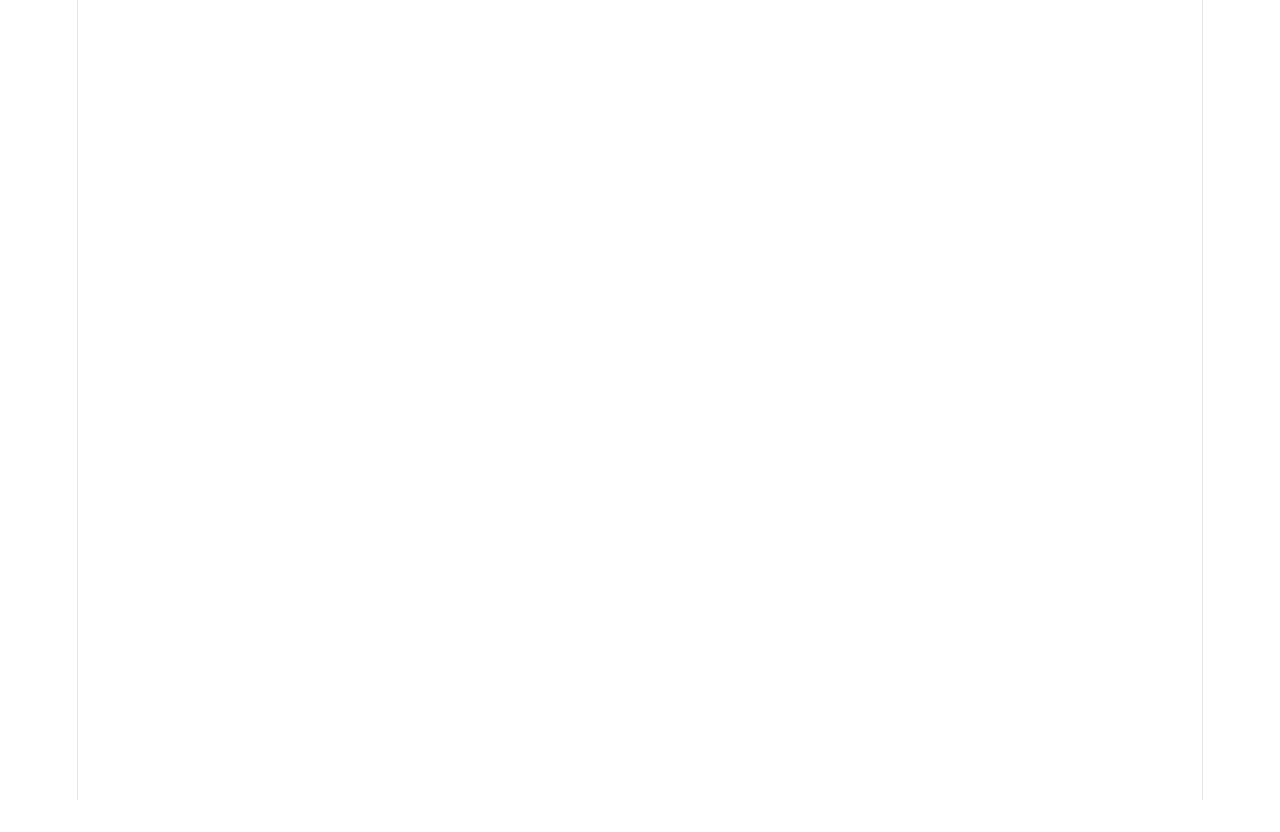
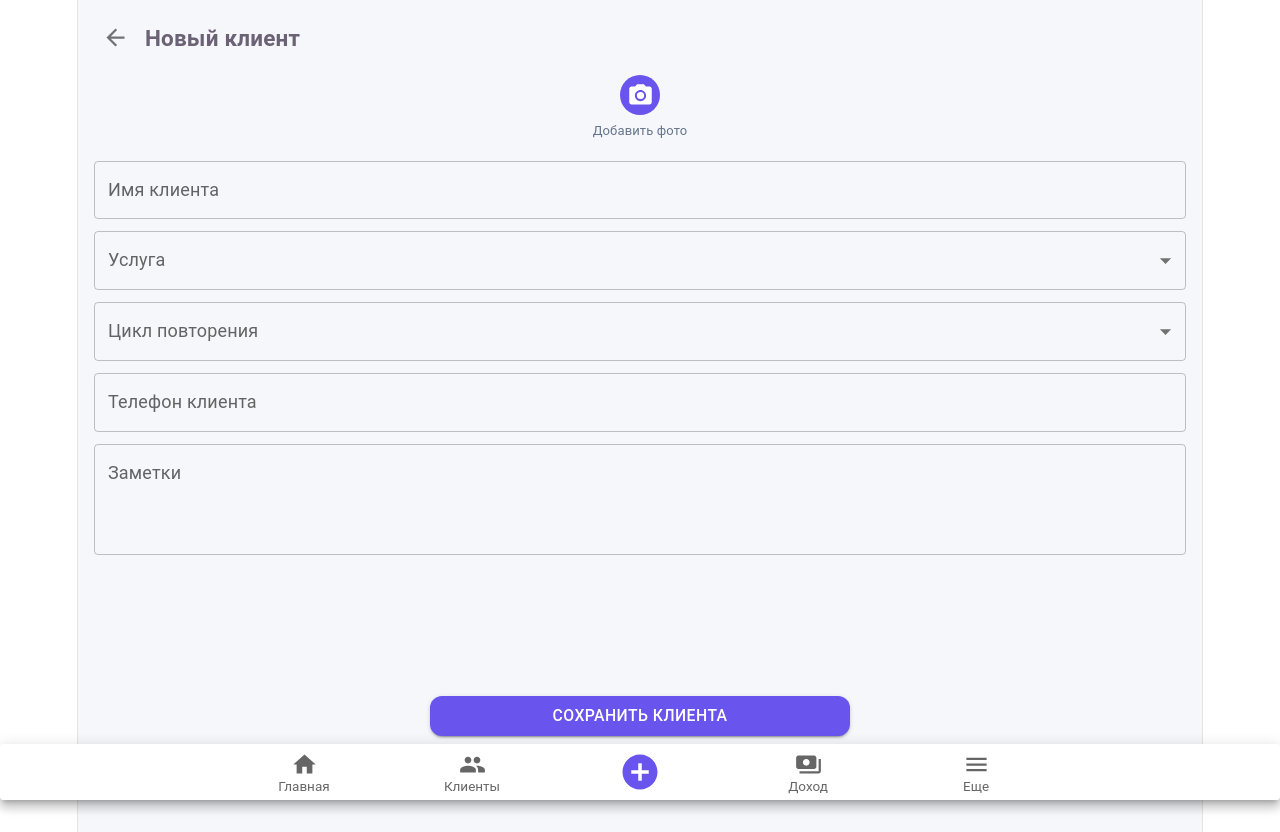
Before and after one commit to Korrusx/telegram-mini-app, a React (Vite) app: page /clients/add in a window 1280 px wide. Before the commit this address had no page. Before the commit the page ends 800 px from the top, so only its background shows below. Built offline with nearby package versions, Linux system fonts and the light colour scheme.

Commit message:
feat: add Clients

```diff
--- a/src/app/providers/router/AppRouter.tsx
+++ b/src/app/providers/router/AppRouter.tsx
@@ -2,9 +2,12 @@ import { BrowserRouter, Routes, Route } from "react-router-dom";
 
 import { MainLayout } from "../../layouts/MainLayout.tsx";
 
-import { ReturnEnginePage } from "@pages/ReturnEngine/ReturnEnginePage.tsx";
-import { MorePage } from "@pages/More/MorePage.tsx";
-import { ClientsPage } from "@pages/ClientsPage/ClientsPage.tsx";
+import {
+  AddClientPage,
+  ClientsPage,
+  ReturnEnginePage,
+  MorePage,
+} from "@pages/index.ts";
 
 // import { IncomePage } from "../../../pages/Income/ui/IncomePage";
 
@@ -16,6 +19,7 @@ export const AppRouter = () => {
           <Route path="/" element={<ReturnEnginePage />} />
 
           <Route path="/clients" element={<ClientsPage />} />
+          <Route path="/clients/add" element={<AddClientPage />} />
 
           {/*<Route path="/income" element={<IncomePage />} />*/}
 
--- /dev/null
+++ b/src/pages/AddClientPage/AddClientPage.styled.ts
@@ -0,0 +1,55 @@
+import styled from "styled-components";
+import { Box, Button, Avatar } from "@mui/material";
+
+export const Page = styled(Box)`
+  padding: 16px;
+  min-height: 100vh;
+  background: #f6f7fb;
+  display: flex;
+  flex-direction: column;
+`;
+
+export const Header = styled(Box)`
+  display: flex;
+  align-items: center;
+  gap: 8px;
+  margin-bottom: 16px;
+`;
+
+export const AvatarBox = styled(Box)`
+  display: flex;
+  flex-direction: column;
+  align-items: center;
+  gap: 6px;
+  margin-bottom: 20px;
+`;
+
+export const AvatarCircle = styled(Avatar)`
+  width: 72px;
+  height: 72px;
+  background: #6954ee !important;
+`;
+
+export const Form = styled(Box)`
+  display: flex;
+  flex-direction: column;
+  gap: 12px;
+  flex: 1;
+`;
+
+export const SaveButton = styled(Button)`
+  position: fixed;
+  bottom: 80px;
+  left: 50%;
+  transform: translateX(-50%);
+
+  width: calc(100% - 32px);
+  max-width: 420px;
+
+  background: #6954ee !important;
+  color: white !important;
+
+  font-weight: 600;
+  border-radius: 12px !important;
+  text-transform: none;
+`;
--- /dev/null
+++ b/src/pages/AddClientPage/AddClientPage.tsx
@@ -0,0 +1,140 @@
+import { useState } from "react";
+import { Typography, TextField, MenuItem, IconButton } from "@mui/material";
+import ArrowBackIcon from "@mui/icons-material/ArrowBack";
+import PhotoCameraIcon from "@mui/icons-material/PhotoCamera";
+import { useNavigate } from "react-router-dom";
+
+import {
+  Page,
+  Header,
+  AvatarBox,
+  AvatarCircle,
+  Form,
+  SaveButton,
+} from "./AddClientPage.styled";
+import { getTelegramUser } from "@app/providers/Telegram/telegram";
+import { supabase } from "@app/providers/Supabase/supabase.ts";
+
+const services = ["Маникюр", "Брови", "Массаж", "Стрижка", "Ресницы"];
+const cycles = ["Разово", "Каждые 2 недели", "Каждый месяц", "Раз в 2 месяца"];
+
+export const AddClientPage = () => {
+  const navigate = useNavigate();
+
+  const [form, setForm] = useState({
+    name: "",
+    service: "",
+    cycle: "",
+    phone: "",
+    notes: "",
+  });
+
+  const handleChange = (key: string, value: string) => {
+    setForm((prev) => ({ ...prev, [key]: value }));
+  };
+
+  const handleSave = async () => {
+    try {
+      const tgUser = getTelegramUser();
+
+      const { error } = await supabase.from("clients").insert([
+        {
+          user_id: tgUser?.id, // привязка к юзеру Telegram
+          name: form.name,
+          service: form.service,
+          cycle: form.cycle,
+          phone: form.phone,
+          notes: form.notes,
+        },
+      ]);
+
+      if (error) throw error;
+
+      navigate("/clients");
+    } catch (e) {
+      console.error("SUPABASE ERROR:", e);
+    }
+  };
+
+  return (
+    <Page>
+      <Header>
+        <IconButton onClick={() => navigate(-1)}>
+          <ArrowBackIcon />
+        </IconButton>
+
+        <Typography variant="h6" sx={{ fontWeight: 700 }}>
+          Новый клиент
+        </Typography>
+      </Header>
+
+      {/* AVATAR */}
+      <AvatarBox>
+        <AvatarCircle>
+          <PhotoCameraIcon />
+        </AvatarCircle>
+        <Typography sx={{ fontSize: 13, color: "#64748b" }}>
+          Добавить фото
+        </Typography>
+      </AvatarBox>
+
+      {/* FORM */}
+      <Form>
+        <TextField
+          label="Имя клиента"
+          fullWidth
+          value={form.name}
+          onChange={(e) => handleChange("name", e.target.value)}
+        />
+
+        <TextField
+          select
+          label="Услуга"
+          fullWidth
+          value={form.service}
+          onChange={(e) => handleChange("service", e.target.value)}
+        >
+          {services.map((s) => (
+            <MenuItem key={s} value={s}>
+              {s}
+            </MenuItem>
+          ))}
+        </TextField>
+
+        <TextField
+          select
+          label="Цикл повторения"
+          fullWidth
+          value={form.cycle}
+          onChange={(e) => handleChange("cycle", e.target.value)}
+        >
+          {cycles.map((c) => (
+            <MenuItem key={c} value={c}>
+              {c}
+            </MenuItem>
+          ))}
+        </TextField>
+
+        <TextField
+          label="Телефон клиента"
+          fullWidth
+          value={form.phone}
+          onChange={(e) => handleChange("phone", e.target.value)}
+        />
+
+        <TextField
+          label="Заметки"
+          fullWidth
+          multiline
+          minRows={3}
+          value={form.notes}
+          onChange={(e) => handleChange("notes", e.target.value)}
+        />
+      </Form>
+
+      <SaveButton fullWidth variant="contained" onClick={handleSave}>
+        Сохранить клиента
+      </SaveButton>
+    </Page>
+  );
+};
--- /dev/null
+++ b/src/pages/AddClientPage/index.ts
@@ -0,0 +1 @@
+export { AddClientPage } from "./AddClientPage";
--- a/src/pages/ClientsPage/ClientsPage.tsx
+++ b/src/pages/ClientsPage/ClientsPage.tsx
@@ -1,7 +1,10 @@
-import { useState } from "react";
+import { useEffect, useState } from "react";
 import { Box, Typography, TextField, IconButton } from "@mui/material";
 import TuneIcon from "@mui/icons-material/Tune";
 import MoreVertIcon from "@mui/icons-material/MoreVert";
+import { useNavigate } from "react-router-dom";
+
+import { useTelegramUser } from "@app/providers/Telegram/hooks/useTelegramUser";
 
 import {
   Page,
@@ -21,44 +24,58 @@ import {
   ClientActions,
   MenuButton,
 } from "./ClientsPage.styled";
+import { supabase } from "@app/providers/Supabase/supabase";
 
-const mockClients = [
-  {
-    id: 1,
-    name: "Анна Иванова",
-    service: "Маникюр",
-    status: "Активный",
-    days: 27,
-    avatar: "А",
-  },
-  {
-    id: 2,
-    name: "Мария Петрова",
-    service: "Брови",
-    status: "Постоянный",
-    days: 24,
-    avatar: "М",
-  },
-  {
-    id: 3,
-    name: "Екатерина Смирнова",
-    service: "Массаж",
-    status: "Активный",
-    days: 12,
-    avatar: "Е",
-  },
-];
+type TabType = "all" | "active" | "regular";
 
 export const ClientsPage = () => {
-  const [tab, setTab] = useState<"all" | "active" | "regular">("all");
+  const navigate = useNavigate();
+  const { user } = useTelegramUser();
 
+  const [tab, setTab] = useState<TabType>("all");
+  const [clients, setClients] = useState<any[]>([]);
+  const [loading, setLoading] = useState(false);
+
+  // =========================
+  // LOAD CLIENTS FROM SUPABASE
+  // =========================
+  useEffect(() => {
+    if (!user?.id) return;
+
+    const fetchClients = async () => {
+      setLoading(true);
+
+      const { data, error } = await supabase
+        .from("clients")
+        .select("*")
+        .eq("user_id", user.id)
+        .order("created_at", { ascending: false });
+
+      if (error) {
+        console.error("SUPABASE ERROR:", error);
+        setLoading(false);
+        return;
+      }
+
+      setClients(data || []);
+      setLoading(false);
+    };
+
+    fetchClients();
+  }, [user?.id]);
+
+  // =========================
+  // FILTERS
+  // =========================
   const getFiltered = () => {
-    if (tab === "all") return mockClients;
-    if (tab === "active")
-      return mockClients.filter((c) => c.status === "Активный");
+    if (tab === "all") return clients;
+
+    if (tab === "active") return clients.filter((c) => c.status === "Активный");
+
     if (tab === "regular")
-      return mockClients.filter((c) => c.status === "Постоянный");
-    return mockClients;
+      return clients.filter((c) => c.status === "Постоянный");
+
+    return clients;
   };
 
   const getStatusColor = (status: string) => {
@@ -72,12 +89,16 @@ export const ClientsPage = () => {
     }
   };
 
+  // =========================
+  // UI
+  // =========================
   return (
     <Page>
       <Typography variant="h6" sx={{ fontWeight: 700 }}>
         Клиенты
       </Typography>
 
+      {/* SEARCH */}
       <SearchRow>
         <TextField fullWidth size="small" placeholder="Поиск клиентов" />
         <IconButton>
@@ -85,23 +106,32 @@ export const ClientsPage = () => {
         </IconButton>
       </SearchRow>
 
+      {/* TABS */}
       <TabsRow>
         <TabItem active={tab === "all"} onClick={() => setTab("all")}>
           Все
         </TabItem>
+
         <TabItem active={tab === "active"} onClick={() => setTab("active")}>
           Активные
         </TabItem>
+
         <TabItem active={tab === "regular"} onClick={() => setTab("regular")}>
           Постоянные
         </TabItem>
       </TabsRow>
 
+      {/* LIST */}
       <ScrollArea>
+        {loading && (
+          <Typography sx={{ color: "#64748b" }}>Загрузка...</Typography>
+        )}
+
         {getFiltered().map((client) => (
           <ClientCard key={client.id} elevation={0}>
             <ClientInfo>
-              <ClientAvatar>{client.avatar}</ClientAvatar>
+              <ClientAvatar>{client.name?.[0] ?? "?"}</ClientAvatar>
+
               <ClientDetail>
                 <ClientName>{client.name}</ClientName>
                 <ClientService>{client.service}</ClientService>
@@ -113,20 +143,26 @@ export const ClientsPage = () => {
                 <StatusText color={getStatusColor(client.status)}>
                   {client.status}
                 </StatusText>
-                <SmallText>{client.days} дней назад</SmallText>
+
+                <SmallText>{client.days ?? 0} дней назад</SmallText>
               </Box>
+
               <MenuButton onClick={() => console.log("menu", client.id)}>
                 <MoreVertIcon />
               </MenuButton>
             </ClientActions>
           </ClientCard>
         ))}
+
+        {!loading && getFiltered().length === 0 && (
+          <Typography sx={{ color: "#94a3b8", textAlign: "center", mt: 2 }}>
+            Нет клиентов
+          </Typography>
+        )}
       </ScrollArea>
 
-      <AddClientButton
-        variant="contained"
-        onClick={() => console.log("add client")}
-      >
+      {/* ADD BUTTON */}
+      <AddClientButton onClick={() => navigate("/clients/add")}>
         Добавить клиента
       </AddClientButton>
     </Page>
--- /dev/null
+++ b/src/pages/ClientsPage/index.ts
@@ -0,0 +1 @@
+export { ClientsPage } from "./ClientsPage";
--- /dev/null
+++ b/src/pages/More/index.ts
@@ -0,0 +1 @@
+export { MorePage } from "./MorePage";
--- /dev/null
+++ b/src/pages/ReturnEngine/index.ts
@@ -0,0 +1 @@
+export { ReturnEnginePage } from "./ReturnEnginePage";
--- /dev/null
+++ b/src/pages/index.ts
@@ -0,0 +1,4 @@
+export { AddClientPage } from "./AddClientPage";
+export { ClientsPage } from "./ClientsPage";
+export { ReturnEnginePage } from "./ReturnEngine";
+export { MorePage } from "./More";
```
